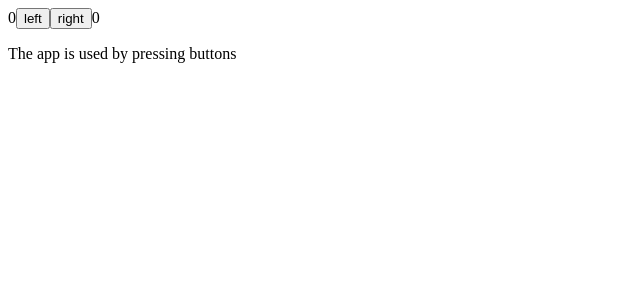
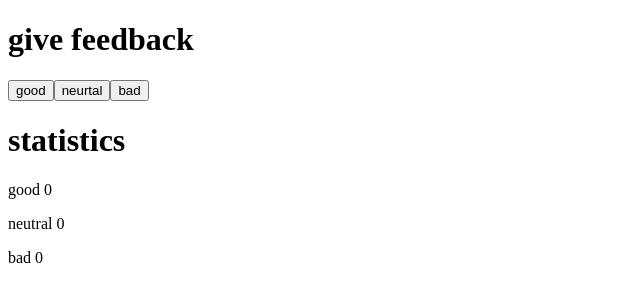
Before and after one commit to jdatsenko/fullstackopen, a React (Vite) app in the folder part1/partd/: page / in a window 1280 px wide. Shown: the top 302 px of the page, without its empty margins (0-640 px from the left). Built offline with nearby package versions, Linux system fonts and the light colour scheme.

Commit message:
unicafe step 1

```diff
--- a/part1/partd/src/App.jsx
+++ b/part1/partd/src/App.jsx
@@ -1,26 +1,28 @@
 import React, { useState } from 'react'
-import History from './History'
+import Statistics from './Statistics'
 
 const App = () => {
-  const [clicks, setClicks] = useState({left: 0, right: 0})
-  const [allClicks, setAll] = useState([])
+  const [clicks, setClicks] = useState({good: 0, neutral: 0, bad: 0})
 
-  const handleLeftClick = () => {
-    setClicks({...clicks, left: clicks.left + 1})
-    setAll(allClicks.concat('L'))
+  const handleGoodClick = () => {
+    setClicks({...clicks, good: clicks.good + 1})
   }
-  const handleRightClick = () => {
-    setClicks({...clicks, right: clicks.right + 1})
-    setAll(allClicks.concat('R'))
+
+  const handleNeutralClick = () => {
+    setClicks({...clicks, neutral: clicks.neutral + 1})
+  }
+
+  const handleBadClick = () => {
+    setClicks({...clicks, bad: clicks.bad + 1})
   }
 
   return (
     <>
-      {clicks.left}
-      <button onClick={handleLeftClick}>left</button>
-      <button onClick={handleRightClick}>right</button>
-      {clicks.right}
-      <History allClicks={allClicks} />
+      <h1>give feedback</h1>
+      <button onClick={handleGoodClick}>good</button>
+      <button onClick={handleNeutralClick}>neurtal</button>
+      <button onClick={handleBadClick}>bad</button>
+      <Statistics good={clicks.good} neutral={clicks.neutral} bad={clicks.bad} />
     </>
   )
 }
--- a/part1/partd/src/History.jsx
+++ /dev/null
@@ -1,16 +0,0 @@
-const History = ({allClicks}) => {
-  if (allClicks.length == 0) {
-    return (
-      <>
-        <p>The app is used by pressing buttons</p>
-      </>
-    );
-  }
-  return (
-    <>
-        button press history: {allClicks.join(' ')}
-    </>
-  )
-};
-
-export default History;
--- /dev/null
+++ b/part1/partd/src/Statistics.jsx
@@ -0,0 +1,12 @@
+const Statistics = ({good, neutral, bad}) => {
+  return (
+    <>
+      <h1>statistics</h1>
+      <p>good {good}</p>
+      <p>neutral {neutral}</p>
+      <p>bad {bad}</p>
+    </>
+  );
+};
+
+export default Statistics;
```
